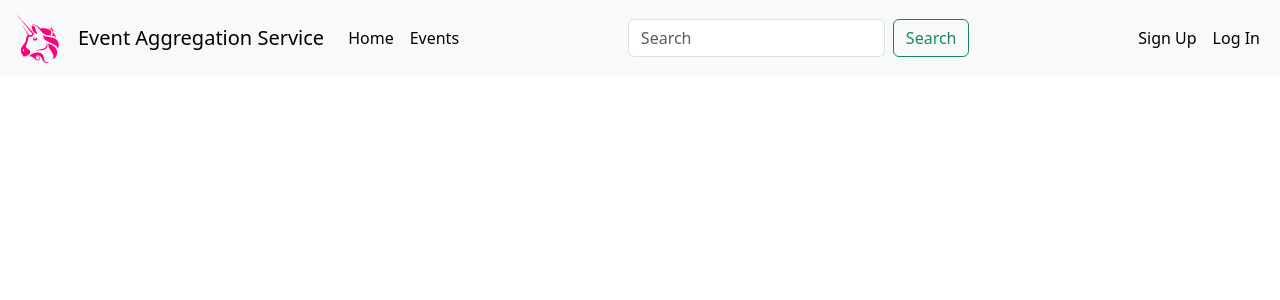
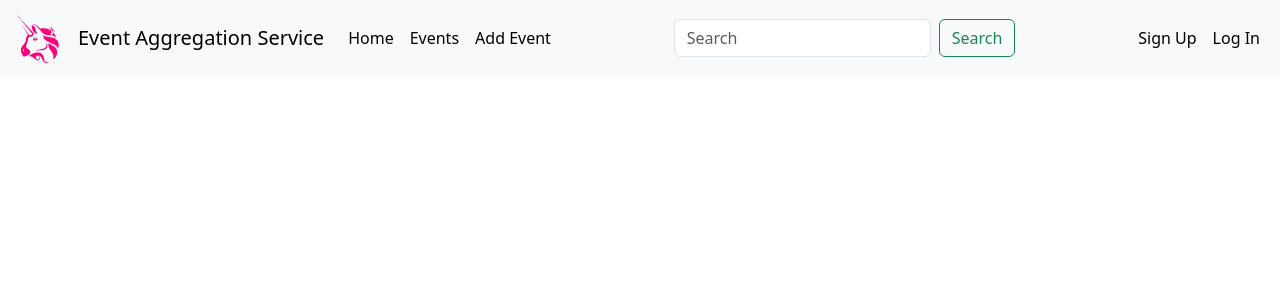
Before and after one commit to Johnny-FTW/EventAggregationService, a Django app: page /events/ in a window 1280 px wide. Shown: the top 300 px of the page. Run offline with Django 4.2, Linux system fonts and the light colour scheme; data that the repository does not hold is empty.

Commit message:
editing events

```diff
--- a/EventAggregationService/urls.py
+++ b/EventAggregationService/urls.py
@@ -16,7 +16,8 @@ Including another URLconf
 from django.contrib import admin
 from django.urls import path, include, reverse_lazy
 
-from EventViewer.views import home_page, event_page, SignUpView, event_detail_page, search_events
+from EventViewer.views import home_page, event_page, SignUpView, event_detail_page, search_events, EventCreateView, \
+    EventUpdateView
 
 urlpatterns = [
     path('admin/', admin.site.urls),
@@ -25,6 +26,11 @@ urlpatterns = [
     path('event_detail/<pk>/', event_detail_page, name='event_detail_page'),
     path('search_events/', search_events, name='search_events'),
 
+    #add, edit , delete event
+    path('new_event/', EventCreateView.as_view(), name='new_event'),
+    path('event/update/<pk>/', EventUpdateView.as_view(), name='update_event'),
+
+
     #users
     path('accounts/signup/', SignUpView.as_view(), name='signup'),
     path('accounts/', include('django.contrib.auth.urls')),
--- a/EventViewer/templates/base.html
+++ b/EventViewer/templates/base.html
@@ -10,7 +10,7 @@
 </head>
 <body>
 
-{% include 'navbar.html' %}
+{% include 'includes/navbar.html' %}
 
 <div class="container">
 
--- a/EventViewer/templates/event_detail.html
+++ b/EventViewer/templates/event_detail.html
@@ -4,6 +4,7 @@
 
 {% block content %}
 
+{% include 'includes/delete_confirm.html' %}
 
 <div class="container">
     <div class="row justify-content-center">
@@ -25,6 +26,11 @@
                     {{ event.description }}</p>
                 <div class="mbr-section-btn mt-3"><a class="btn btn-lg btn-secondary display-4"
                                                      href="">Attend now!</a></div>
+                <div class="mbr-section-btn mt-3"><a class="btn btn-lg btn-secondary display-4 "
+                                                     href="{% url 'update_event' pk=event.id %}">Edit Event</a></div>
+                <div class="mbr-section-btn mt-3"><a class="btn btn-lg btn-secondary display-4"
+                                                     href="" data-bs-toggle="modal"
+                                                     data-bs-target="#exampleModal">Delete Event</a></div>
             </div>
         </div>
     </div>
--- a/EventViewer/templates/navbar.html
+++ b/EventViewer/templates/includes/navbar.html
@@ -22,12 +22,20 @@
                 <li class="nav-item">
                     <a class="nav-link active" href="{% url 'event_page' %}">Events</a>
                 </li>
+                <li class="nav-item">
+                    <a class="nav-link active" href="{% url 'new_event' %}">Add Event</a>
+                </li>
             </ul>
+
+
             <form class="d-flex me-auto" role="search" method="POST" action="{% url 'search_events' %}">
                 {% csrf_token %}
                 <input class="form-control me-2" type="text" placeholder="Search" aria-label="Search" name="query">
                 <button class="btn btn-outline-success" type="submit">Search</button>
             </form>
+
+
+
             <ul class="navbar-nav mr-auto mb-2 mb-lg-0">
                 {% if request.user.is_authenticated %}
 
--- a/EventViewer/views.py
+++ b/EventViewer/views.py
@@ -1,10 +1,12 @@
 from django.contrib import messages
 from django.contrib.auth.decorators import login_required
+from django.contrib.auth.mixins import PermissionRequiredMixin
 from django.shortcuts import render
 from django.urls import reverse_lazy
 from django.views import generic
+from django.views.generic import CreateView, UpdateView, DeleteView
 
-from EventViewer.forms import SignUpForm
+from EventViewer.forms import SignUpForm, EventForm
 
 from django.contrib.auth.views import LoginView
 
@@ -14,22 +16,21 @@ from EventViewer.models import Event
 # Create your views here.
 
 
-
 def home_page(request):
     return render(request, 'home.html')
 
 
 def event_page(request):
     events = Event.objects.all()
-    context = {'events':events}
-    #if request_method ==
-    return render(request, 'events.html',context)
+    context = {'events': events}
+    # if request_method ==
+    return render(request, 'events.html', context)
 
 
 @login_required
 def event_detail_page(request, pk):
     event = Event.objects.get(id=pk)
-    context = {'event':event}
+    context = {'event': event}
     return render(request, 'event_detail.html', context)
 
 
@@ -45,15 +46,31 @@ def search_events(request):
             context = {'search': search, 'events': events, 'error_message': error_message}
             return render(request, 'events.html', context)
         else:
-            context = {'search': search, 'error_message':"Cant find your event."}
+            context = {'search': search, 'error_message': "Cant find your event."}
             return render(request, 'events.html', context)
 
     return render(request, 'home.html')
 
 
+class EventCreateView(PermissionRequiredMixin, CreateView):
+    template_name = 'new_event.html'
+    form_class = EventForm
+    success_url = reverse_lazy('event_page')
+    permission_required = 'viewer.add_event'
 
 
+class EventUpdateView(PermissionRequiredMixin, UpdateView):
+    template_name = 'new_event.html'
+    model = Event
+    form_class = EventForm
+    success_url = reverse_lazy('event_page')
+    permission_required = 'viewer.edit_event'
 
+# class EventDeleteView(PermissionRequiredMixin, DeleteView):
+#     template_name = 'movie_confirm_delete.html'
+#     model = Movie
+#     success_url = reverse_lazy('home')
+#     permission_required = 'viewer.delete_movie'
 
 
 
```
Also changed, not shown: EventViewer/forms.py (+19 -0 lines), EventViewer/templates/includes/delete_confirm.html (added, +23 -0 lines), EventViewer/templates/new_event.html (added, +14 -0 lines), todo.md (+9 -0 lines).
